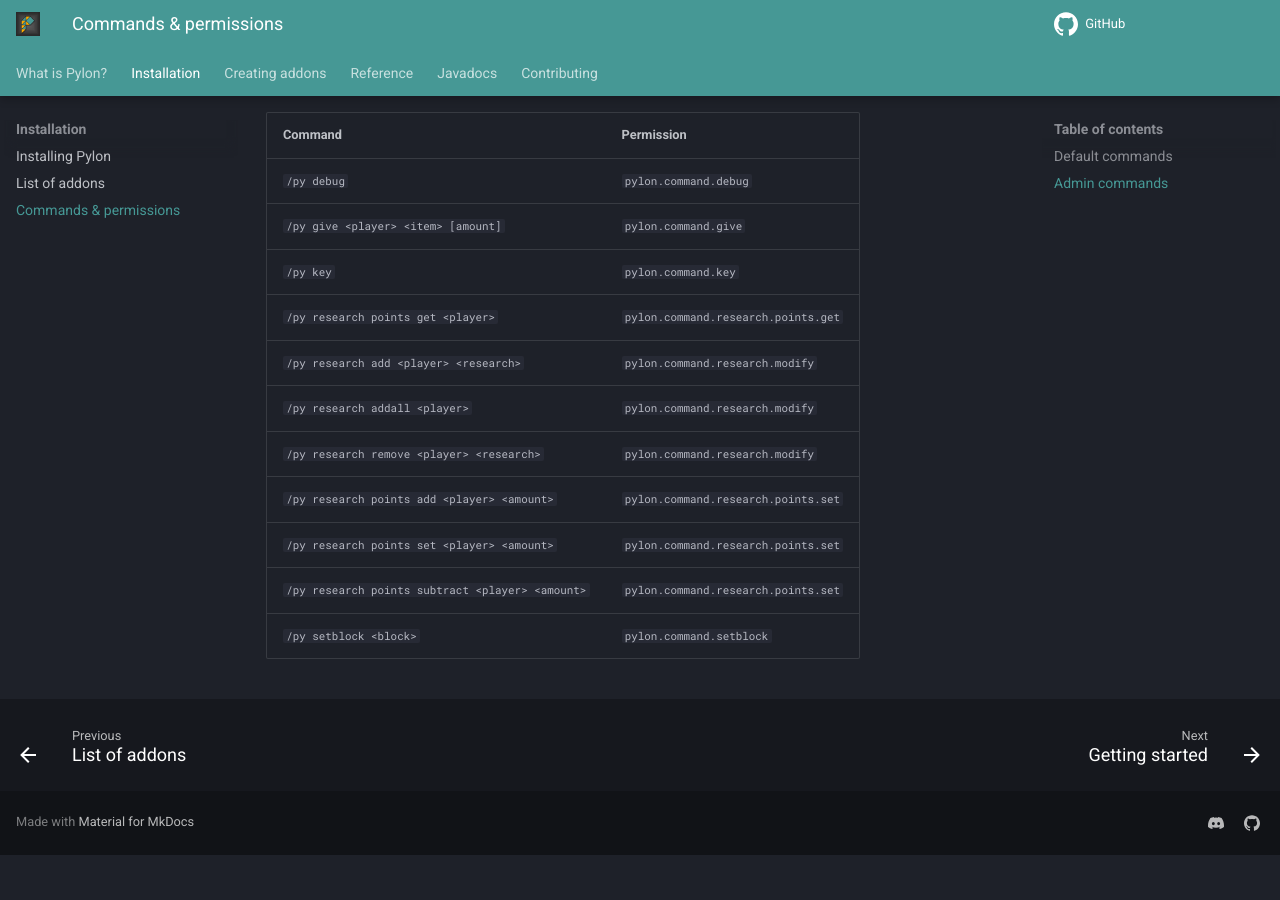
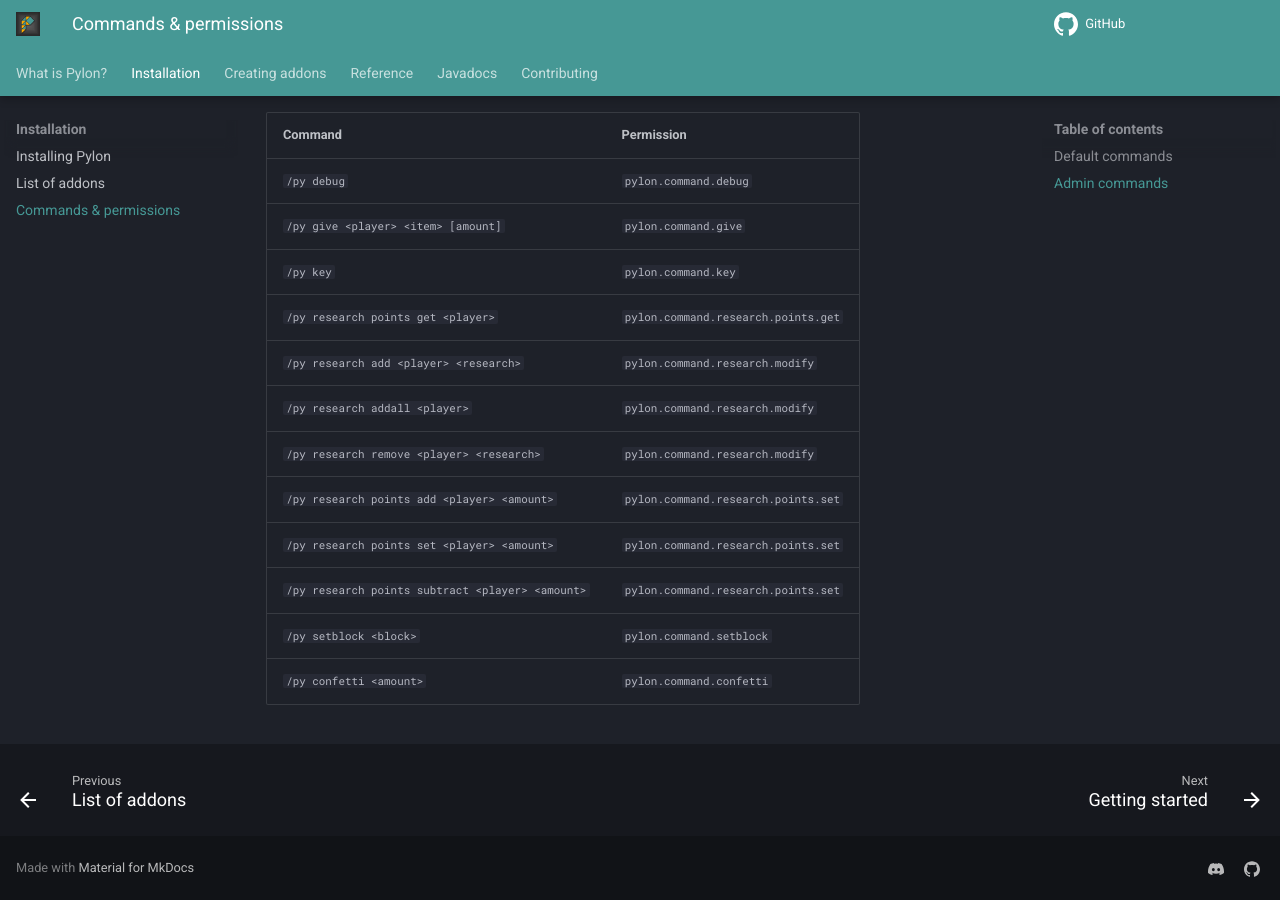
Before and after one commit to pylonmc/pylon-docs, an MkDocs documentation site: the page built from docs/installation/commands-and-permissions.md, in a window 1280 px wide and 900 px high, scrolled down 592 px. Built offline with MkDocs 1.6.1 and Material for MkDocs 9.7.7, drawn with Linux system fonts in a browser that asks for light colours; comment, search, counter and statistics services are not loaded; before the commit the page ends 1447 px from its top, so only the background shows below that.

Commit message:
Insert confetti

```diff
--- a/docs/installation/commands-and-permissions.md
+++ b/docs/installation/commands-and-permissions.md
@@ -24,3 +24,4 @@
 | `/py research points set <player> <amount>`      | `pylon.command.research.points.set` |
 | `/py research points subtract <player> <amount>` | `pylon.command.research.points.set` |
 | `/py setblock <block>`                           | `pylon.command.setblock`            |
+| `/py confetti <amount>`                          | `pylon.command.confetti`            |
```
